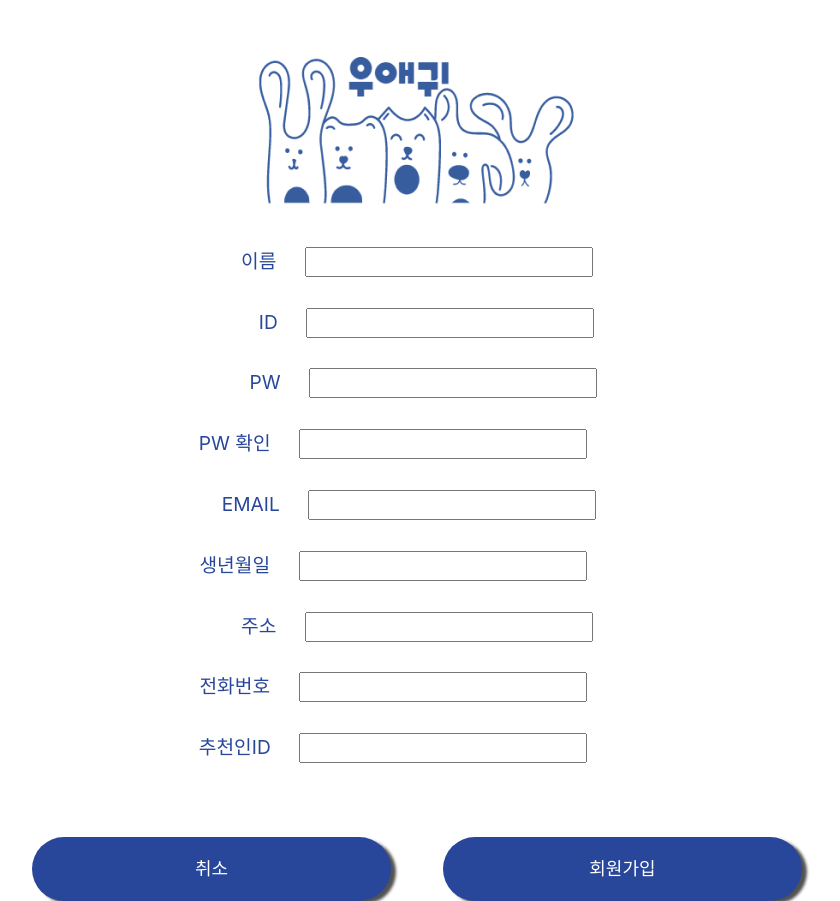
After one commit to guitarcode/SMU_PetCommunityWeb, a Django app: page /signup/ in a window 1280 px wide. The commit adds this page. Shown: the whole page, without its empty margins (223-1063 px from the left). Run offline with Django 4.2, Linux system fonts and the light colour scheme; some libraries are stand-ins or nearby versions.

Commit message:
두번째 페이지 회원가입 페이지 장고 적용 (취소버튼 ,회원가입 버튼 누르면 시작페이지로 이동가능 ) (데이터 보내는부분은 수정해야함 )

```diff
--- /dev/null
+++ b/Django/PetCommunity/account/static/account/bootstrap/css/signup.css
@@ -0,0 +1,36 @@
+.signIn-Content{
+    text-align: center;
+    overflow: scroll;
+    overflow-x: hidden;
+    height: 550px;
+    width: 50%;
+    display: block;
+    margin: 0 auto;
+    margin-top: 1%;
+    border-radius: 10px;
+
+}
+
+.signIn-Content::-webkit-scrollbar{
+    width: 20px;
+}
+
+.signIn-Content::-webkit-scrollbar-thumb{
+    background-color: rgb(40, 71, 155);
+    border-radius: 10px;
+}
+
+.signIn-Content::-webkit-scrollbar-track{
+    background-color: rgb(166, 179, 209);
+    border-radius: 10px;
+}
+.signIn-Btngroup{
+    text-align: center;
+}
+.signIn-Content div label{
+    font-size: 1.5vw;
+    color: rgb(40, 71, 155);
+}
+.signIn-Content div input{
+    width: 45%;
+}
--- /dev/null
+++ b/Django/PetCommunity/account/static/account/bootstrap/css/style.css
@@ -0,0 +1,8 @@
+@import "start.css";
+/*@import "login.css";
+@import "loginFail.css";*/
+@import "signup.css";
+/*
+@import "info-fix.css";
+@import "find.css";
+@import "findId.css";*/
--- /dev/null
+++ b/Django/PetCommunity/account/templates/account/signup.html
@@ -0,0 +1,72 @@
+<html>
+{% load static %}
+<html lang="en">
+<head>
+    <meta charset="UTF-8">
+    <meta http-equiv="X-UA-Compatible" content="IE=edge">
+    <meta name="viewport" content="width=device-width, initial-scale=1.0">
+
+    <!-- Latest compiled and minified CSS -->
+    <link rel="stylesheet" href="{% static 'account/bootstrap/css/style.css' %}">
+     <link rel="stylesheet" href="{% static 'account/bootstrap/css/signup.css' %}">
+    <link rel="stylesheet" type="text/css" href="{% static 'account/bootstrap/css/bootstrap.css' %}">
+
+    <!-- jQuery library -->
+    <script src="https://ajax.googleapis.com/ajax/libs/jquery/3.5.1/jquery.min.js"></script>
+    <!-- Popper JS -->
+    <script src="https://cdnjs.cloudflare.com/ajax/libs/popper.js/1.16.0/umd/popper.min.js"></script>
+    <!-- Latest compiled JavaScript -->
+    <script src="https://maxcdn.bootstrapcdn.com/bootstrap/4.5.2/js/bootstrap.min.js"></script>
+    <title>Sign-up</title>
+</head>
+<body>
+
+    <section id="logo" class="mt-5">
+        <img src="{% static 'images/logo.png' %}" alt="logo-img">
+    </section>
+
+    <form action="" class="signIn-Content">
+        <div>
+            <label for="NameInput">이름</label>
+            <input type="text" id="NameInput" name="NameInput" class="ml-4 mt-4">
+        </div>
+        <div>
+            <label for="IdInput" style="padding-left:3%">ID</label>
+            <input  type="text" id="IdInput" name="IdInput" class="ml-4 mt-4">
+        </div>
+        <div>
+            <label for="PwInput" style="padding-left:2%">PW</label>
+            <input type="password" id="PwInput" name="PwInput" class="ml-4 mt-4">
+        </div>
+        <div >
+            <label for="Pw-reInput">PW 확인</label>
+            <input type="password" id="Pw-reInput" name="Pw-reInput" class="ml-4 mt-4 mr-5">
+        </div>
+        <div >
+            <label for="EmailInput">EMAIL</label>
+            <input type="email" id="EmailInput" name="EmailInput" class="ml-4 mt-4 mr-3">
+        </div>
+        <div >
+            <label for="BirthInput">생년월일</label>
+            <input type="text" id="BirthInput" name="BirthInput" class="ml-4 mt-4 mr-5">
+        </div>
+        <div >
+            <label for="AddressInput">주소</label>
+            <input type="text" id="AddressInput" name="AddressInput"  class="ml-4 mt-4">
+        </div>
+        <div>
+            <label for="PhonenumInput">전화번호</label>
+            <input type="text" id="PhonenumInput" name="PhonenumInput" class="ml-4 mt-4 mr-5">
+        </div>
+        <div class="mb-3">
+            <label for="RecommenderInput">추천인ID</label>
+            <input type="text" id="RecommenderInput" name="RecommenderInput" class="ml-4 mt-4 mr-5">
+        </div>
+    </form>
+
+    <section class="signIn-Btngroup mt-5">
+        <button type="button" class="button-start mt-3" onclick="location.href='/'">취소</button>
+        <button type="button" class="button-start mt-3 ml-5" onclick="location.href='/'">회원가입</button>
+    </section>
+</body>
+</html>
--- a/Django/PetCommunity/account/templates/account/start.html
+++ b/Django/PetCommunity/account/templates/account/start.html
@@ -39,10 +39,11 @@
     </section>
 
     <section class="start-btn mt-3">
-        <div><button type="button" class="button-start mt-3" onclick="location.href='signIn.html'">회원가입하러가기</button></div>
+        <div><button type="button" class="button-start mt-3" onclick="location.href='/signup'">회원가입하러가기</button>
+        </div>
         <div><button type="button" class="button-start mt-3" onclick="location.href='login.html'">로그인하러가기</button></div>
     </section>
 
-    <script src="{% static 'account/js/start.js' %}"></script>
+    <script type="text/javascript" src="/static/js/start.js"></script>
 </body>
 </html>
--- a/Django/PetCommunity/account/urls.py
+++ b/Django/PetCommunity/account/urls.py
@@ -3,5 +3,5 @@ from . import views
 
 urlpatterns = [
     path('', views.showstart),
-
+    path('signup/', views.singup),
 ]
--- a/Django/PetCommunity/account/views.py
+++ b/Django/PetCommunity/account/views.py
@@ -6,3 +6,7 @@ from django.shortcuts import render
 
 def showstart(request):
     return render(request, 'account/start.html')
+
+
+def singup(request):
+    return render(request, 'account/signup.html')
```
